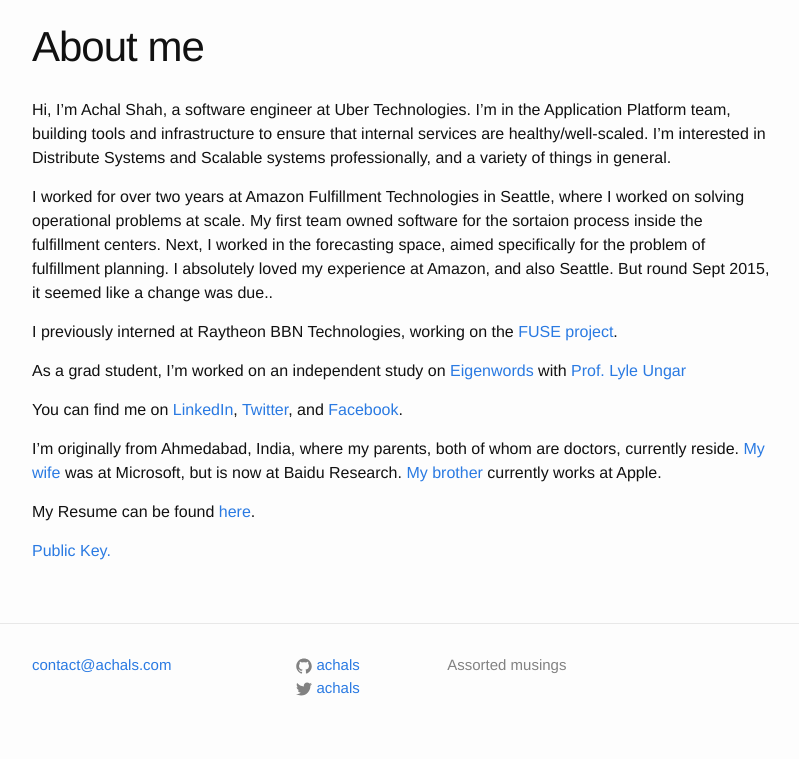
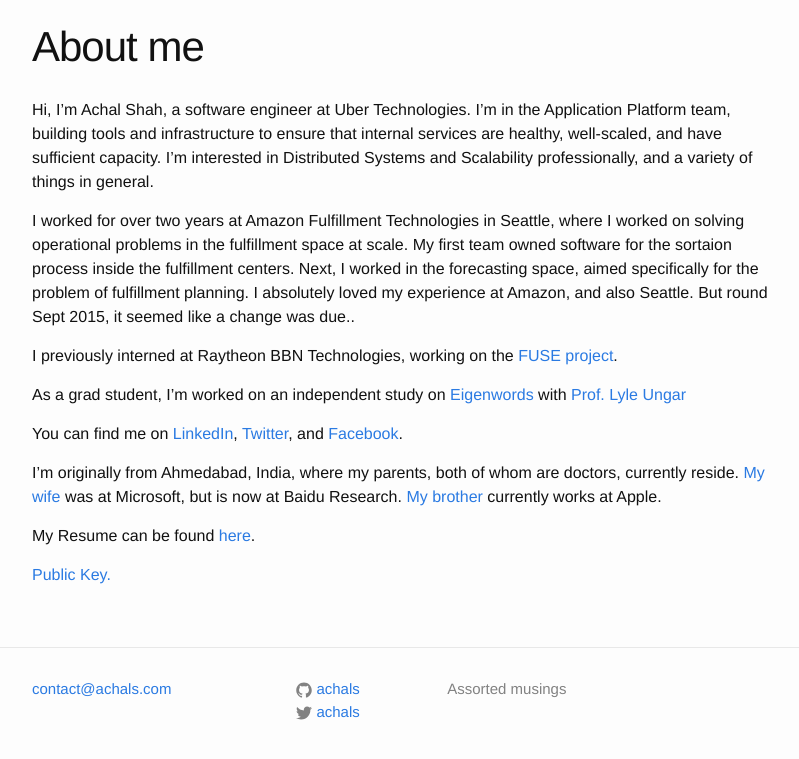
Before and after one commit to achals/achals.github.io, a Jekyll site: the page built from about.md, in a window 1280 px wide, cut to the strip 104-863 px from the top of the page. Shown: the whole strip, without its empty margins (238-1037 px from the left). Built offline with Jekyll 4.4.1, drawn with Linux system fonts in a browser that asks for light colours.

Commit message:
Fixed typos
I can't type or proofread

```diff
--- a/about.md
+++ b/about.md
@@ -4,9 +4,9 @@
 permalink: /about/
 ---
 
-Hi, I'm Achal Shah, a software engineer at Uber Technologies. I'm in the Application Platform team, building tools and infrastructure to ensure that internal services are healthy/well-scaled. I'm interested in Distribute Systems and Scalable systems professionally, and a variety of things in general.
+Hi, I'm Achal Shah, a software engineer at Uber Technologies. I'm in the Application Platform team, building tools and infrastructure to ensure that internal services are healthy, well-scaled, and have sufficient capacity. I'm interested in Distributed Systems and Scalability professionally, and a variety of things in general.
 
-I worked for over two years at Amazon Fulfillment Technologies in Seattle, where I worked on solving operational problems at scale. My first team owned software for the sortaion process inside the fulfillment centers. Next, I worked in the forecasting space, aimed specifically for the problem of fulfillment planning. I absolutely loved my experience at Amazon, and also Seattle. But round Sept 2015, it seemed like a change was due..
+I worked for over two years at Amazon Fulfillment Technologies in Seattle, where I worked on solving operational problems in the fulfillment space at scale. My first team owned software for the sortaion process inside the fulfillment centers. Next, I worked in the forecasting space, aimed specifically for the problem of fulfillment planning. I absolutely loved my experience at Amazon, and also Seattle. But round Sept 2015, it seemed like a change was due..
 
 I previously interned at Raytheon BBN Technologies, working on the [FUSE project](http://www.iarpa.gov/index.php/research-programs/fuse).
 
```
